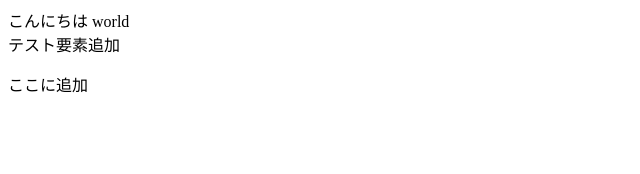
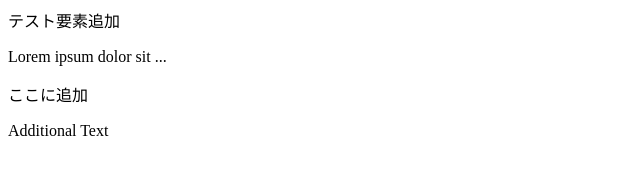
Before and after one commit to CircuitM9/git-lesson1, a plain HTML site: page index.html in a window 1280 px wide. Shown: the whole page, without its empty margins (0-640 px from the left). Drawn offline with Linux system fonts and the light colour scheme.

Commit message:
2回目のコミット

```diff
--- a/index.html
+++ b/index.html
@@ -3,13 +3,14 @@
 <head>
     <meta charset="UTF-8">
     <meta name="viewport" content="width=device-width, initial-scale=1.0">
-    <title>Document test</title>
+    <title>VSCode Git Example !</title>
 </head>
 <body>
-    <div class="my_cl">こんにちは world</div>
     <div class="my_cl">テスト要素追加</div>
+    <p>Lorem ipsum dolor sit ...</p>
 </body>
 <article class="my_article">
     <p>ここに追加</p>
+    <p>Additional Text</p>
 </article>
 </html>
```
